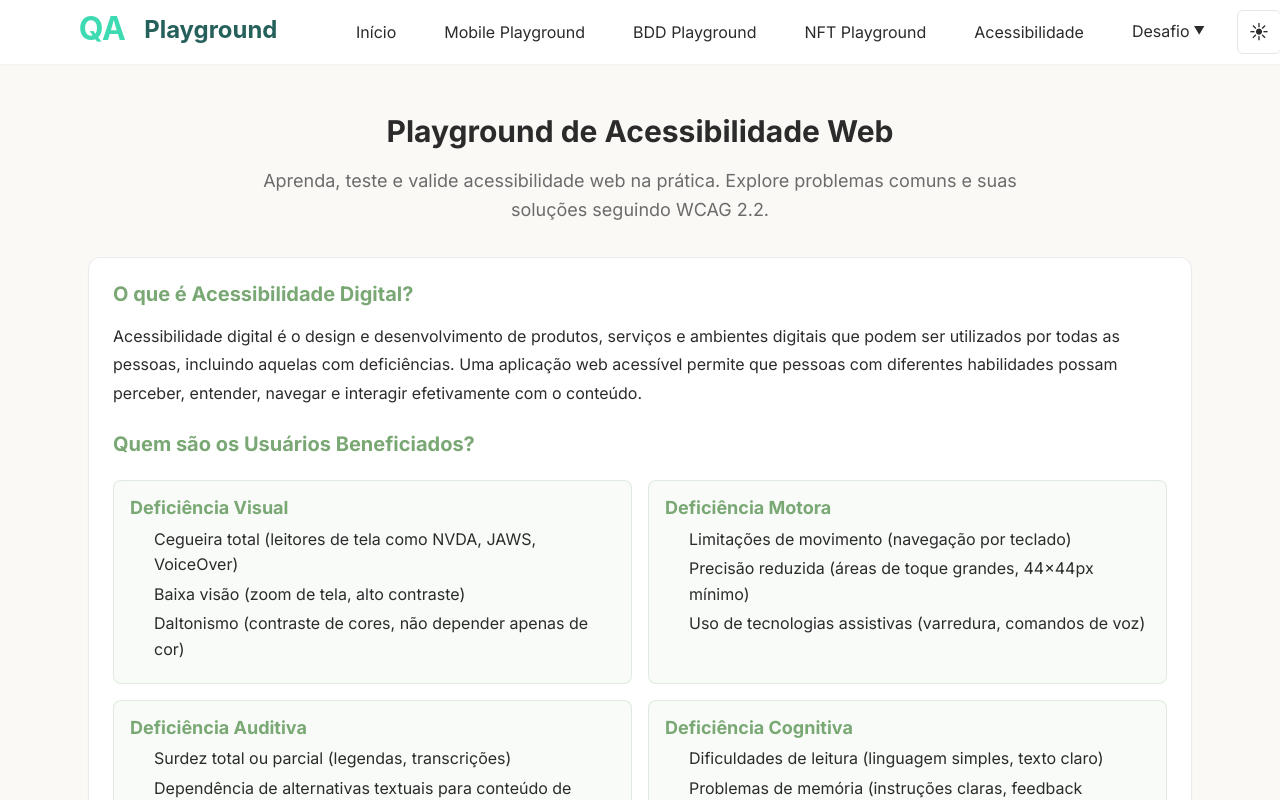
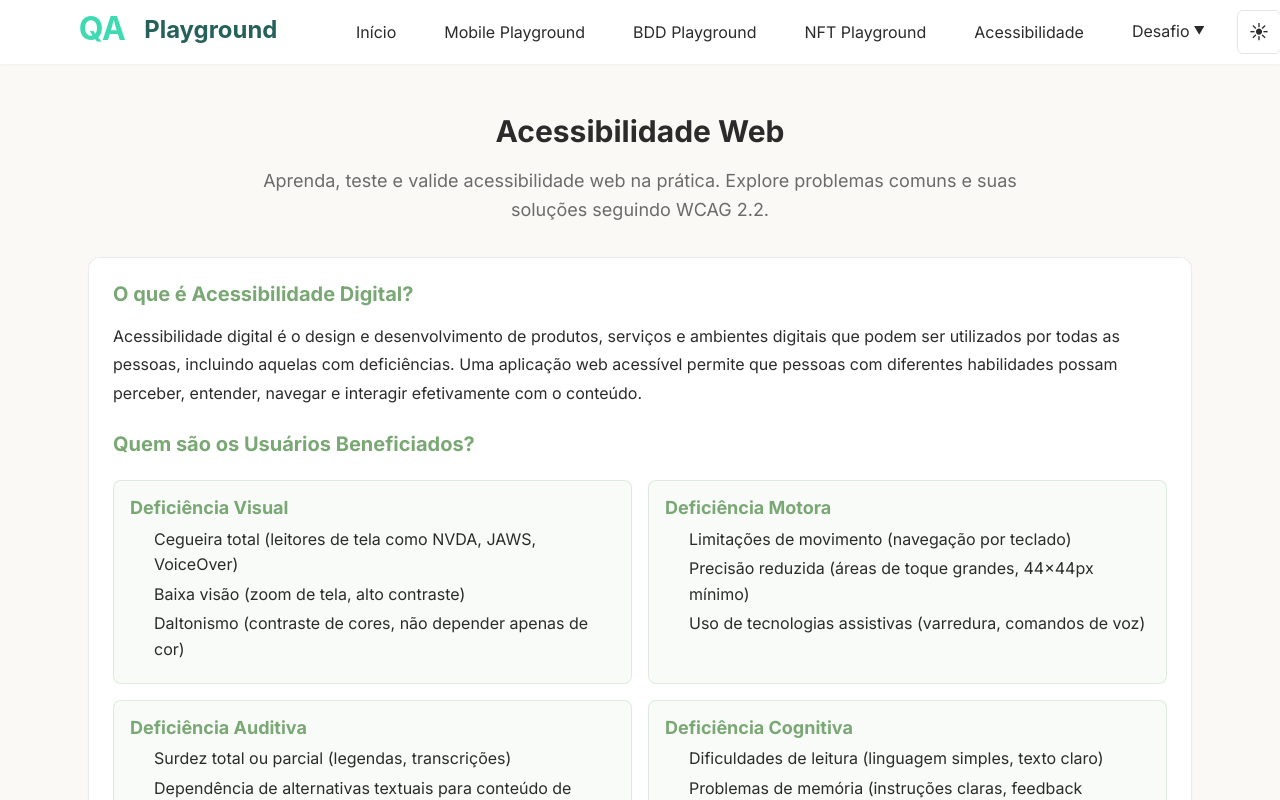
Before and after one commit to David-Nascimento/QA-Playground, a website with bundled scripts: page pages/tools/accessibility/index.html in a window 1280 px wide. Built offline with nearby package versions, Linux system fonts and the light colour scheme.

Commit message:
Atualizado o título da seção de acessibilidade em index.html para "Acessibilidade Web", simplificando a nomenclatura e melhorando a clareza do conteúdo.

```diff
--- a/pages/tools/accessibility/index.html
+++ b/pages/tools/accessibility/index.html
@@ -48,7 +48,7 @@
       <div class="a11y-container">
         <!-- Header -->
         <div class="a11y-header">
-          <h1>Playground de Acessibilidade Web</h1>
+          <h1>Acessibilidade Web</h1>
           <p class="a11y-subtitle">
             Aprenda, teste e valide acessibilidade web na prática. Explore problemas comuns e suas soluções seguindo WCAG 2.2.
           </p>
```
